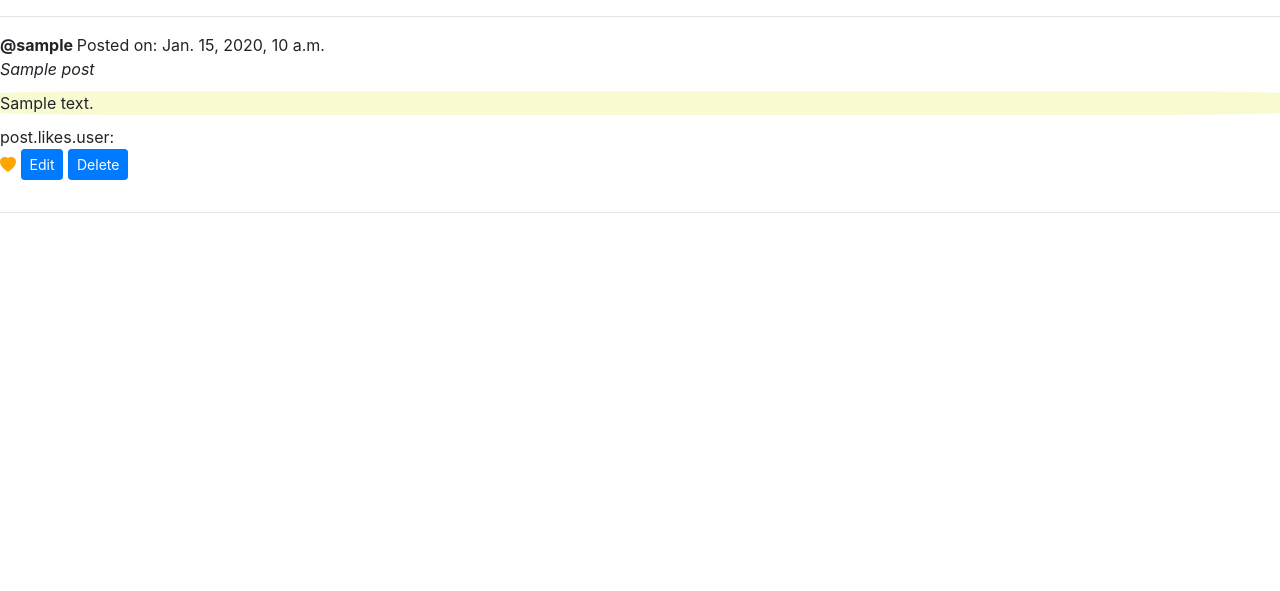
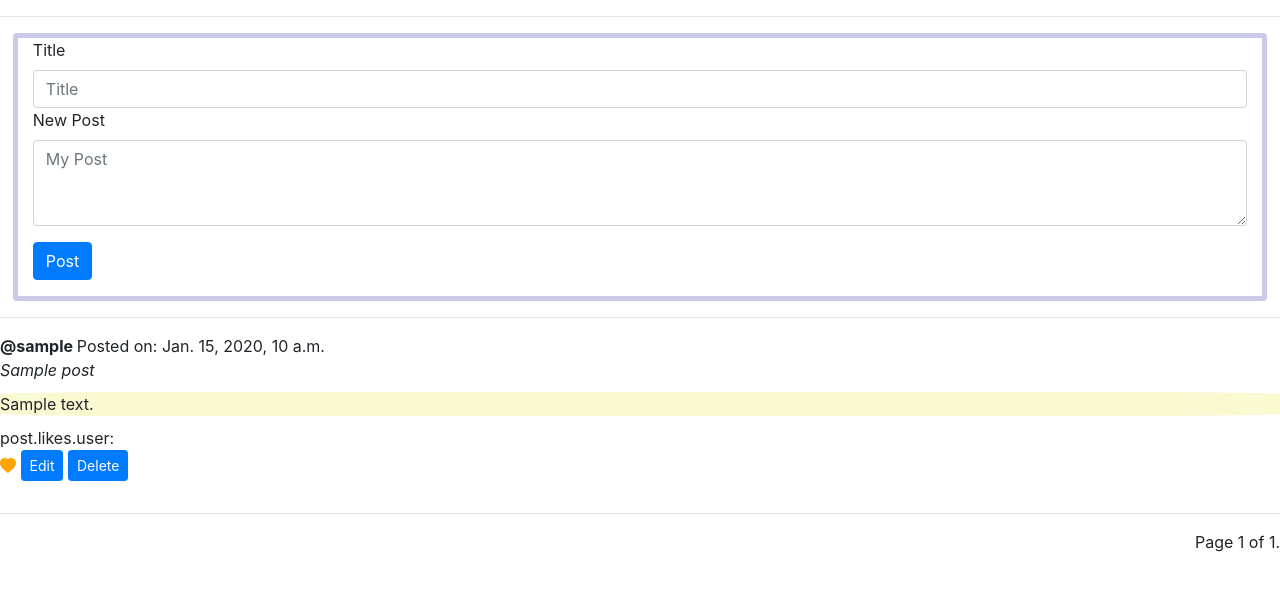
Before and after one commit to teopinillo/django, a Django app: page / in a window 1280 px wide. Shown: the part 86-677 px from the top of the page. Run offline with Django 3.2, Linux system fonts and the light colour scheme; a user stored in the database is signed in; tables that the repository leaves empty hold one stand-in row (values such as "Sample post"); some libraries are stand-ins or nearby versions.

Commit message:
new post

```diff
--- a/blog/models.py
+++ b/blog/models.py
@@ -1,6 +1,8 @@
 from django.contrib.auth.models import AbstractUser
 from django.db import models
 from django.contrib.auth import get_user_model
+from django.urls import reverse
+
 
 class User(AbstractUser):
     following = models.ForeignKey(
@@ -17,6 +19,12 @@
     body = models.TextField()
     timestamp = models.DateTimeField (auto_now = False, auto_now_add=True)
 
+    class Meta:
+        ordering = ['timestamp']
 
     def __str__(self):
         return self.title
+
+    #tells django where to go after user sucefully send the form
+    def get_absolute_url (self):
+        return reverse('post_detail', args=[str(self.id)])
--- a/blog/static/blog/css/styles.css
+++ b/blog/static/blog/css/styles.css
@@ -36,3 +36,9 @@
     width: 30%;
     height: auto;
 }
+
+.newPost {
+    margin: 1%;
+    border: 5px solid rgba(18, 17, 164, 0.22);
+    border-radius: 10px;
+}
--- a/blog/templates/blog/index.html
+++ b/blog/templates/blog/index.html
@@ -1,6 +1,26 @@
 {% extends "blog/layout.html" %}
 
 {% block content %}
+
+<!-- New Post Form 12/21/2020-->
+<div class="row rounded newPost" id="post-form">
+    <div class="col-md">
+
+        <form action="" method="POST">
+        {% csrf_token %}
+        <div class="form-group">
+            <label for="post_title">Title</label>
+            <input type="text" class="form-control" placeholder="Title" name="post_title">
+
+            <label for="post_body">New Post</label>
+            <textarea class="form-control" id="post_body" placeholder="My Post" name='post_body' rows="3"></textarea>
+        </div>
+        <button type="submit" value='Save' class="btn btn-primary btn-post">Post</button>
+        </form>
+    </div>
+</div>
+<hr>
+<!-- ****************************** -->
 
 {% for post in posts %}
 <div class="row rounded" id="post">
@@ -44,6 +64,42 @@
 
 </div>
 <hr>
+
+
 {% endfor %}
 
+<!--Django Pagination-->
+<nav aria-label="Page navigation example">
+    <ul class="pagination justify-content-end pagination-style">
+
+        <span class="step-links">
+            {% if posts.has_previous %}
+            <a href="?page=1">&laquo; first</a>
+            <a href="?page={{ posts.previous_page_number }}">previous</a>
+            {% endif %}
+
+            <span class="current">
+                Page {{ posts.number }} of {{ posts.paginator.num_pages }}.
+            </span>
+
+            {% if posts.has_next %}
+            <a href="?page={{ posts.next_page_number }}">next</a>
+            <a href="?page={{ posts.paginator.num_pages }}">last &raquo;</a>
+            {% endif %}
+        </span>
+
+        <!-- <li class="page-item disabled">
+        <a class="page-link" href="#" tabindex="-1">Previous</a>
+        </li>
+        <li class="page-item"><a class="page-link" href="#">1</a></li>
+        <li class="page-item"><a class="page-link" href="#">2</a></li>
+        <li class="page-item"><a class="page-link" href="#">3</a></li>
+        <li class="page-item">
+            <a class="page-link" href="#">Next</a>
+        </li>-->
+
+    </ul>
+</nav>
+<!-- End Django Pagination -->
+
 {% endblock %}
--- a/blog/urls.py
+++ b/blog/urls.py
@@ -1,13 +1,15 @@
 from django.urls import path
-from .views import likedPost, BlogListView, BlogDetailView, login_view, logout_view, register, about
+from .views import likedPost, BlogListView, BlogDetailView, login_view, logout_view, register, about, new_post, index
 
 urlpatterns = [
-    path ('', BlogListView.as_view(), name = 'index'),
+    #path ('', BlogListView.as_view(), name = 'index'),
+    path ('', index, name = 'index'),
     path("login", login_view, name="login"),
     path("logout", logout_view, name="logout"),
     path("register", register, name="register"),
     path("about", about, name="about"),
     path("likedpost/<int:postid>", likedPost, name="likedpost"),
     path("post/<int:pk>/", BlogDetailView.as_view(), name="post_detail"),
+    #path("new_post", new_post, name="new_post"),   #11/18/2021
 
 ]
--- a/blog/views.py
+++ b/blog/views.py
@@ -11,6 +11,7 @@
 from django.contrib.auth import get_user_model
 from django.shortcuts import redirect, get_object_or_404
 from django.contrib import messages
+from django.views.generic.edit import CreateView, UpdateView
 
 
 from .models import Post
@@ -20,12 +21,83 @@
     model = Post
     template_name = 'blog/index.html'
     context_object_name = 'posts'
+    # This limits the number of objects per page and adds a paginator
+    # and page_obj to the context. See the code inindex.html Django Pagination
+    paginate_by = 10
 
 class BlogDetailView ( DetailView):
     model = Post
     template_name = 'blog/post_detail.html'
 
+class BlogCreateView ( CreateView ):
+    model = Post
+    template_name = 'blog/index.html'
+    fields = ['title','author','body']
 
+class BlogUpdateView ( UpdateView):
+     def get_success_url(self):
+        pass #return the appropriate success url
+
+"""
+class EmployerUpdateView(UpdateView):
+        model = Employer
+        #other stuff.... to be specified
+
+        def get_success_url(self):
+           pk = self.kwargs["pk"]
+           return reverse("view-employer", kwargs={"pk": pk})
+"""
+
+"""
+ In case if want ot use CreateView, you should change urls.py:
+ path("new_post", BlogCreateView.as_view(), name="new_post"),
+
+ and in the html
+
+ <form action="" method="post">
+ {% csrf_token %}
+ {{ form.as_p }}
+ < input type="submit" value="Save">
+ </form>
+"""
+@login_required (login_url='/accounts/login/')
+@require_http_methods(["POST","GET"])
+def index (request):
+    if request.method == "POST":
+        body = request.POST.get('post_body')
+        title = request.POST.get('post_title')
+        print (f'title: {title}')
+        print (f'body: {body}')
+        new_post = Post ( author = request.user, body = body, title = title )
+        new_post.save()
+        print (f'post [{new_post.pk}] saved')
+
+    posts = Post.objects.all().order_by('-id')
+    paginator = Paginator (posts, 10)
+    page_number = request.GET.get('page')
+    limit_posts = paginator.get_page(page_number)
+    context = {"posts" : limit_posts}
+    return render (request, "blog/index.html", context )
+
+
+@login_required (login_url='/accounts/login/')
+@require_http_methods(["POST"])
+def new_post (request):
+    if request.method == 'POST':
+        body = request.POST.get('post_body')
+        title = request.POST.get('post_title')
+        print (f'title: {title}')
+        print (f'body: {body}')
+        new_post = Post ( author = request.user, body = body, title = title )
+        new_post.save()
+        print (f'post [{new_post.pk}] saved')
+        posts = Post.objects.all().order_by('-id')
+    paginator = Paginator (posts, 10)
+    page_number = request.GET.get('page')
+    limit_posts = paginator.get_page(page_number)
+    context = {"posts" : limit_posts}
+    #return reverse('index', kwargs={'pk': self._id, 'slug': slug})
+    return render (request, "blog/index.html", context)
 
 #==============AUTHENTICATION====================================
 def login_view(request):
```
Also changed, not shown: blog/migrations/0002_auto_20210119_1923.py (added).
